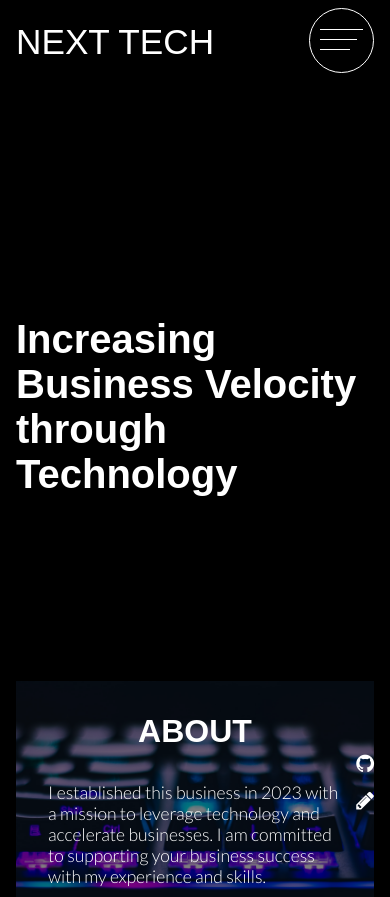
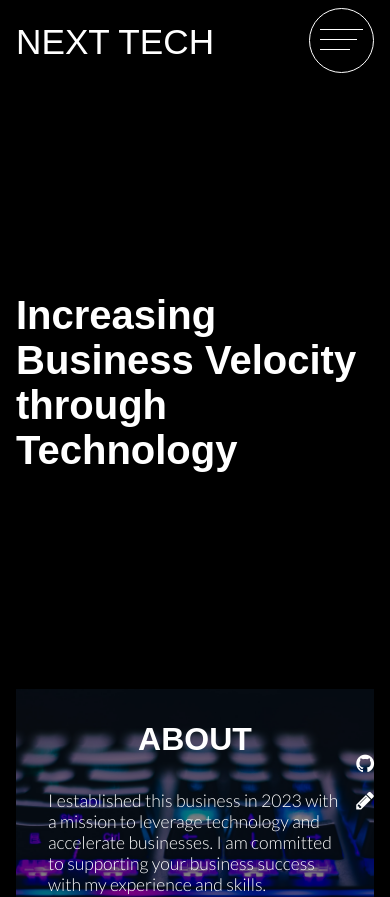
Before and after one commit to shim369/Nextjs-TypeScript-Newt-Site2, a Next.js app: page / in a window 390 px wide. Shown: the top 897 px of the page. Built offline with nearby package versions, Linux system fonts and the light colour scheme; a web font is replaced by a local one.

Commit message:
update css

```diff
--- a/app/styles/style.scss
+++ b/app/styles/style.scss
@@ -107,6 +107,7 @@ ul {
 
 .main-visual {
 	width: 100%;
+	margin-bottom: 2rem;
 	.main-visual-inner {
 		overflow: hidden;
 		width: 100%;
@@ -146,6 +147,9 @@ ul {
 	margin: 0 auto;
 	padding: 3rem 1rem;
 	min-height: 100vh;
+	@media (max-width: 896px) {
+		padding: 1.5rem 1rem;
+	}
 	.container-inner {
 		max-width: 1440px;
 		margin: 0 auto;
```
